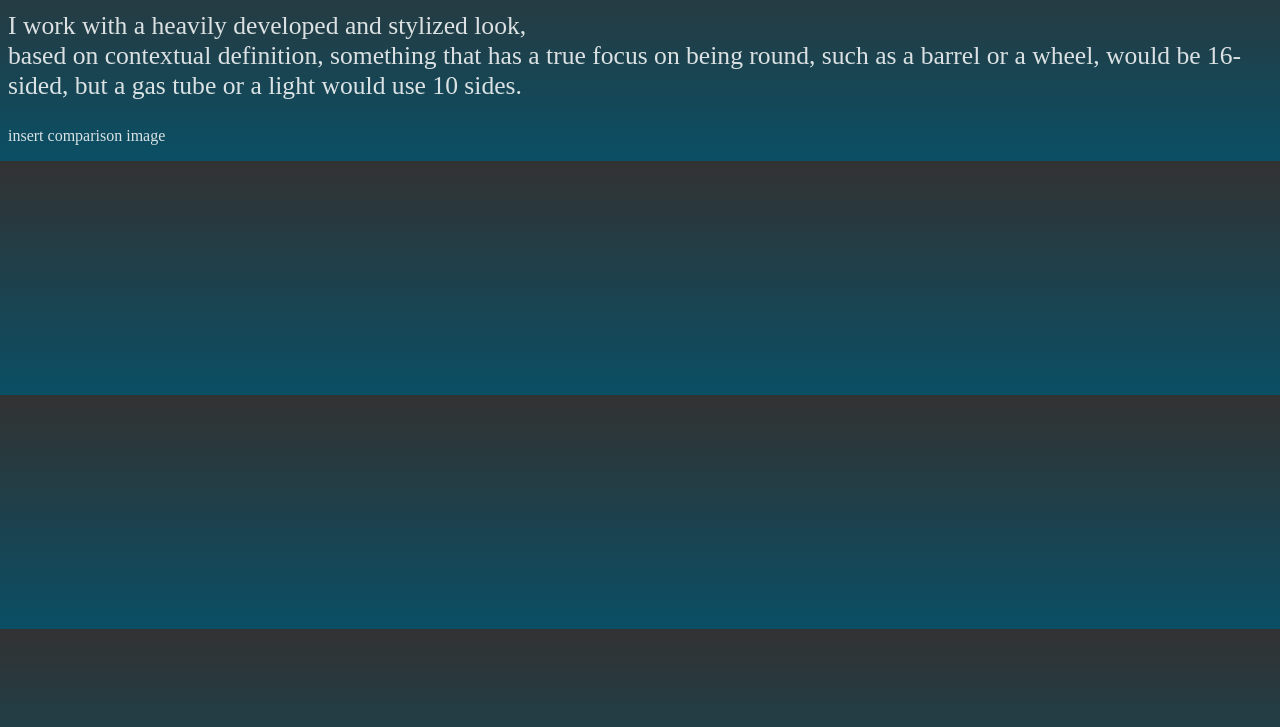
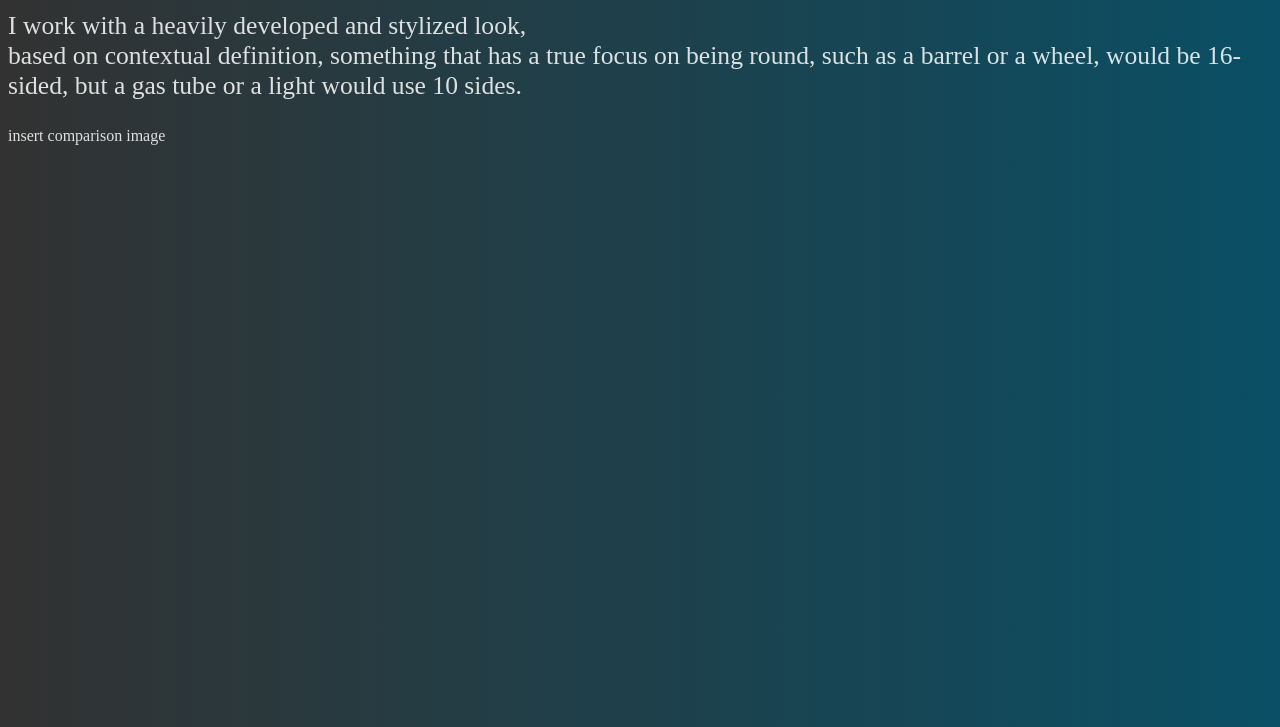
Before and after one commit to MajorCodingMistakesWereMade/MajorCodingMistakesWereMade.github.io, a plain HTML site: page index.html in a window 1280 px wide. Shown: the part 73-800 px from the top of the page. Drawn offline with Linux system fonts and the light colour scheme.

Commit message:
to right

```diff
--- a/index.html
+++ b/index.html
@@ -2,7 +2,7 @@
 <html>
 <style>
   body {
-    background-image: linear-gradient(rgb(50, 50, 50), rgb(10, 79, 101));
+    background-image: linear-gradient(to right, rgb(50, 50, 50), rgb(10, 79, 101));
     color: rgba(255, 255, 255, 0.844);
   }
 </style>
```
